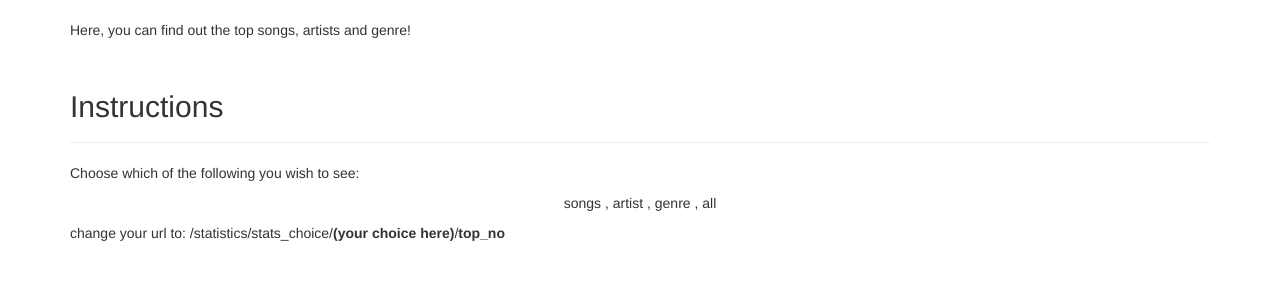
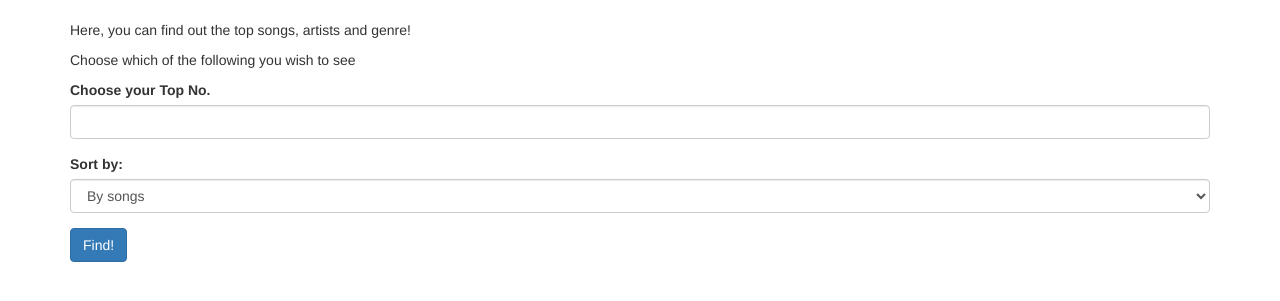
Before and after one commit to purplxholic/database_proj, a Django app: page /statistics/ in a window 1280 px wide. Shown: the top 301 px of the page. Run offline with Django 3.2, Linux system fonts and the light colour scheme; some libraries are stand-ins or nearby versions.

Commit message:
beautified with forms

```diff
--- /dev/null
+++ b/statistics/forms.py
@@ -0,0 +1,7 @@
+from django import forms
+
+class statisticsForm(forms.Form):
+    howhigh = forms.CharField(required=True,min_length=0,label="Choose your Top No.")
+    #left side is not displayed
+    type_ofstats = [('song','By songs'),('artist','By Artists'),('genre','By genre'),('all','All')]
+    stats = forms.ChoiceField(choices=type_ofstats,label="Sort by")
--- a/statistics/templates/statistics/index.html
+++ b/statistics/templates/statistics/index.html
@@ -1,4 +1,5 @@
 <!DOCTYPE HTML>
+{% load widget_tweaks %}
 <head>
   <title>Get some statistics</title>
   <link rel="stylesheet" href="https://maxcdn.bootstrapcdn.com/bootstrap/3.3.7/css/bootstrap.min.css">
@@ -12,14 +13,37 @@
   <div class="container">
     <p> Here, you can find out the top songs, artists and genre!</p>
   </div>
-  <div class= "container">
-    <div class="page-header padding-left">
-      <h2>Instructions</h2>
+
+  <div class="container">
+    <p>Choose which of the following you wish to see</p>
+
+      <form role="form" action="" method = "post">
+        {% csrf_token %}
+        {% for hidden_field in form.hidden_fields %}
+
+          {{ hidden_field }}
+        {% endfor %}
+
+
+        {% for field in form.visible_fields %}
+
+          <div class="form-group">
+            {{ field.label_tag }}
+            {% render_field field class="form-control" %}
+
+          {% if field.help_text %}
+            <small class="form-text text-muted">{{ field.help_text }}</small>
+          {% endif %}
+          </div>
+
+        {% endfor %}
+        <!-- {{ form.as_p }} -->
+        <button type="submit" class="btn btn-primary">Find!</button>
+      </form>
+      {% if status %}
+      <div class="alert alert-success">
+        {{ message }}
+      </div>
+      {% endif %}
     </div>
-    <p> Choose which of the following you wish to see:</p>
-    <p class="text-center"> songs , artist , genre , all</p>
-
-    <p>change your url to: /statistics/stats_choice/<b>(your choice here)</b>/<b>top_no</b></p>
-    <!-- <p> {{ Status }} </p> -->
-  </div>
 </body>
--- a/statistics/templates/statistics/top.html
+++ b/statistics/templates/statistics/top.html
@@ -95,7 +95,7 @@
 
     {% else %}
     <div class="page-header padding-left">
-      <h3>{{ type }}</h3>
+      <h3>Results for {{ type }}</h3>
     </div>
     <table class="table">
       <tr>
--- a/statistics/views.py
+++ b/statistics/views.py
@@ -2,13 +2,20 @@
 from __future__ import unicode_literals
 
 from django.shortcuts import render
-from django.http import HttpResponse
+from django.http import HttpResponse, HttpResponseRedirect
 from django.db import connection
+from .forms import statisticsForm
+def index(request):
+    form_class = statisticsForm
 
-def index(request):
-    context = {"Status":"Statistics function is working!"}
-    return render(request,'statistics/index.html',context)
-    # return HttpResponse("Statistics function is working!")
+    if request.method=='POST':
+        form = form_class(data=request.POST)
+        if form.is_valid():
+            topno = request.POST.get('howhigh')
+            type_ofstats = request.POST.get('stats')
+            return HttpResponseRedirect('./stats_choice/'+type_ofstats+"/"+topno)
+    return render(request,'statistics/index.html',{'form':form_class})
+
 
 '''
 stats_choice reads the choice of statistics that user wants to be returned
@@ -47,6 +54,7 @@ def stats_choice(request,choice,top_no):
         else:
             correct_req = False
             results = "Invalid Choice. Your choice was " + choice + ". Available options: song,artist,genre and all. "
+        choice   = choice.title()
         context = {"results" : results,"correct_req":correct_req,"type":choice,"no":top_no,"exceeded":exceeded,"query_length":query_length}
     return render(request,'statistics/top.html',context)
 #displays user stated number of top songs
```
Also changed, not shown: statistics/static/css/top.css (deleted).
